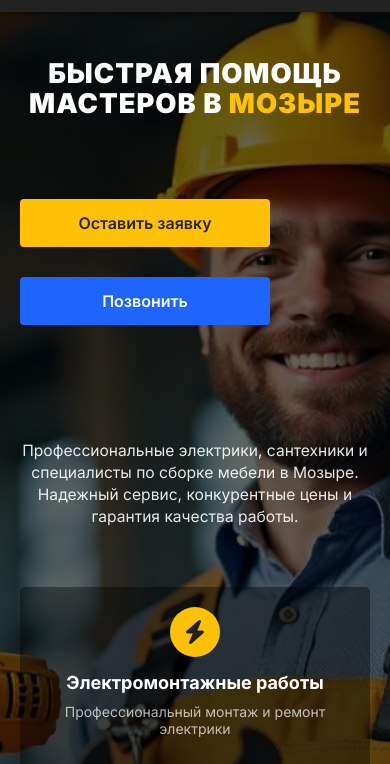
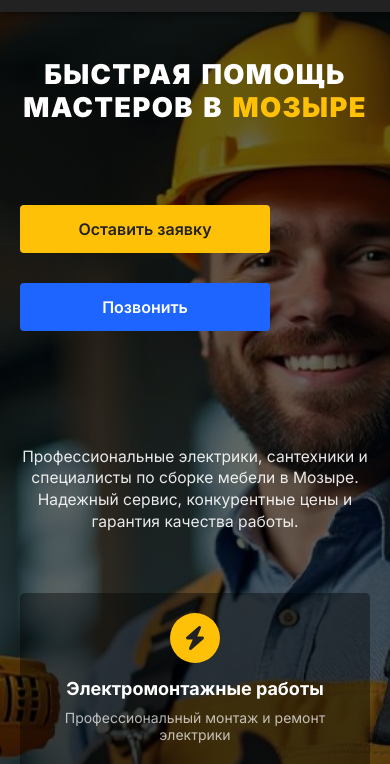
Before and after one commit to Alesia2503/FASTMASTER_NEW, a plain HTML site: page index.html in a window 390 px wide. Shown: the part 56-820 px from the top of the page. Drawn offline with nearby package versions, Linux system fonts and the light colour scheme.

Commit message:
interval

```diff
--- a/style.css
+++ b/style.css
@@ -220,7 +220,9 @@ body.no-scroll {
     color: var(--color-text-light);
     margin-bottom: 10px;
     text-transform: uppercase;
-    letter-spacing: 2px;
+    letter-spacing: 0.05em;
+    line-height: 1.1;
+    word-spacing: 0.1em;
 }
 
 .hero-title span {
@@ -1599,8 +1601,8 @@ body.no-scroll {
 
     .hero-title {
         font-size: 7vw;
-        line-height: 1.1;
-        letter-spacing: 1px;
+        line-height: 1.2;
+        letter-spacing: 0.05em;
         text-align: center; /* ЦЕНТРИРУЕМ ЗАГОЛОВОК */
         width: 100%;
         margin-top: 30px;
```
